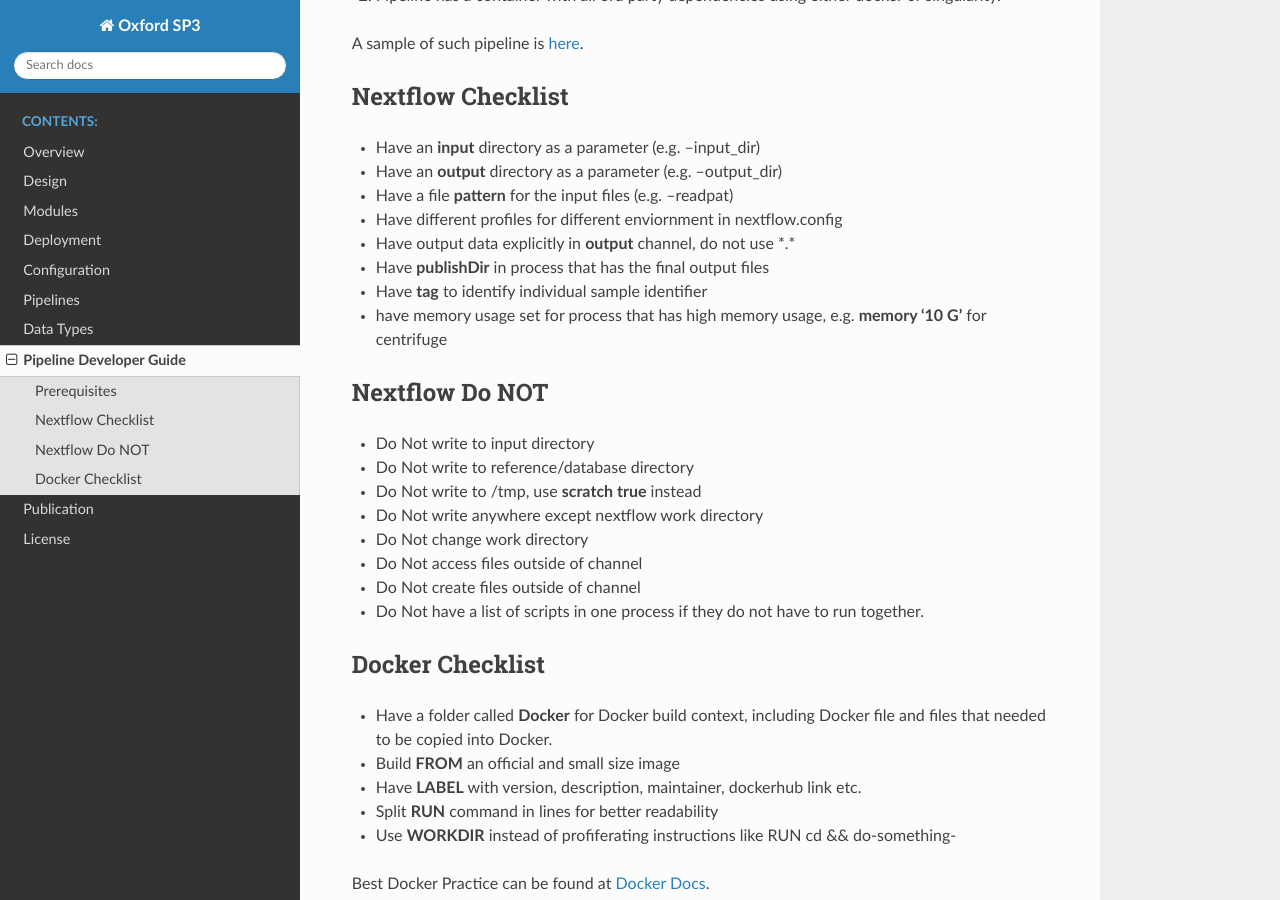
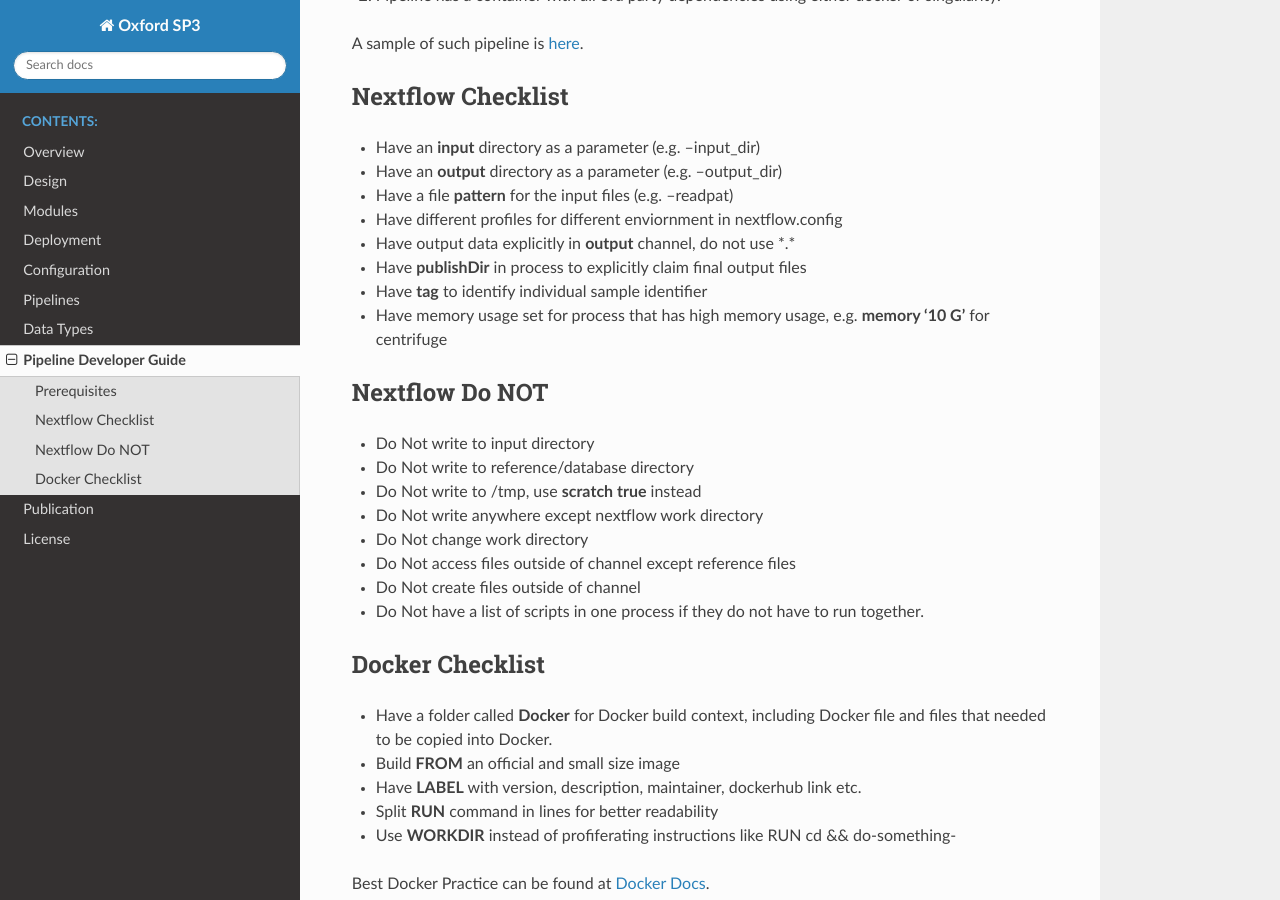
Before and after one commit to oxfordmmm/catdocs, a Sphinx documentation site: the page built from docs/source/developer.rst, in a window 1280 px wide and 900 px high, scrolled down 328 px. Built offline with Sphinx 7.4.7 and the Read the Docs theme 2.0.0, drawn with Linux system fonts in a browser that asks for light colours.

Commit message:
Update developer.rst

```diff
--- a/docs/source/developer.rst
+++ b/docs/source/developer.rst
@@ -23,9 +23,9 @@ Nextflow Checklist
 - Have a file **pattern** for the input files (e.g. --readpat)
 - Have different profiles for different enviornment in nextflow.config
 - Have output data explicitly in **output** channel, do not use \*.\*
-- Have **publishDir** in process that has the final output files
+- Have **publishDir** in process to explicitly claim final output files
 - Have **tag** to identify individual sample identifier
-- have memory usage set for process that has high memory usage, e.g. **memory '10 G'** for centrifuge
+- Have memory usage set for process that has high memory usage, e.g. **memory '10 G'** for centrifuge
 
 
 Nextflow Do NOT
@@ -36,7 +36,7 @@ Nextflow Do NOT
 - Do Not write to /tmp, use **scratch true** instead
 - Do Not write anywhere except nextflow work directory
 - Do Not change work directory
-- Do Not access files outside of channel
+- Do Not access files outside of channel except reference files
 - Do Not create files outside of channel
 - Do Not have a list of scripts in one process if they do not have to run together.
 
```
